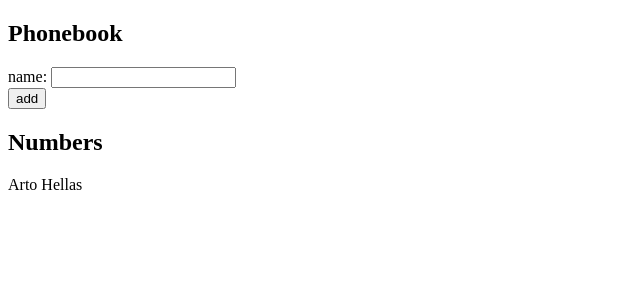
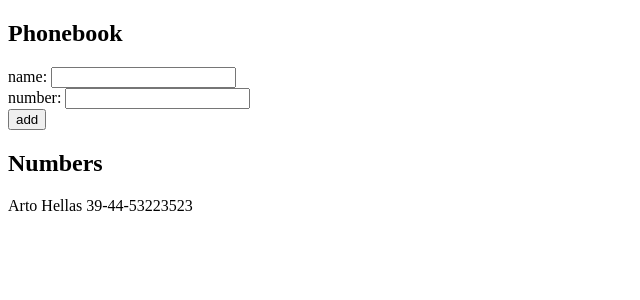
Before and after one commit to jjjjjjjjjjamiie/fullstackopen, a React (Vite) app in the folder part2/phonebook/: page / in a window 1280 px wide. Shown: the top 300 px of the page, without its empty margins (0-640 px from the left). Built offline with nearby package versions, Linux system fonts and the light colour scheme.

Commit message:
exercise 2.8

```diff
--- a/part2/phonebook/src/App.tsx
+++ b/part2/phonebook/src/App.tsx
@@ -5,40 +5,49 @@
   const [persons, setPersons] = useState([
     {
       id: '1',
-      name: 'Arto Hellas'
+      name: 'Arto Hellas',
+      number: '39-44-53223523'
     }
   ])
   const [newName, setNewName] = useState('')
+  const [newNumber, setNewNumber] = useState('')
 
   const addName = (event) => {
     event.preventDefault()
-    const personObject = {
-      name: newName,
-      id: String(persons.length + 1)
+
+    if (!newName.trim()) {
+      return window.alert('No name entered')
     }
 
-    if (persons.some(person => person.name === personObject.name)) {
-      window.alert(`${personObject.name} is already added to phonebook`)
-      return
+    if (!newNumber.trim()) {
+      return window.alert('No number entered')
     }
-    setPersons(persons.concat(personObject))
+
+    if (persons.some(person => person.name === newName)) {
+      return window.alert(`${newName} is already added to phonebook`)
+    }
+
+    setPersons([...persons, {
+      id: String(persons.length + 1),
+      name: newName,
+      number: newNumber
+    }])
+
     setNewName('')
+    setNewNumber('')
   }
 
   const handleAddName = (event) => setNewName(event.target.value)
+
+  const handleAddNumber = (event) => setNewNumber(event.target.value)
 
   return (
     <div>
       <h2>Phonebook</h2>
       <form onSubmit={addName}>
-        <div>
-          name: <input
-            value={newName}
-            onChange={handleAddName}/>
-        </div>
-        <div>
-          <button type="submit">add</button>
-        </div>
+        <div>name: <input value={newName} onChange={handleAddName}/></div>
+        <div>number: <input value={newNumber} onChange={handleAddNumber}/></div>
+        <div><button type="submit">add</button></div>
       </form>
       <h2>Numbers</h2>
       <div>
--- a/part2/phonebook/src/components/Person.tsx
+++ b/part2/phonebook/src/components/Person.tsx
@@ -1,5 +1,5 @@
 const Person = ({ person }) => {
-  return <div>{person.name}</div>
+  return <div>{person.name} {person.number}</div>
 }
 
 export default Person
```
